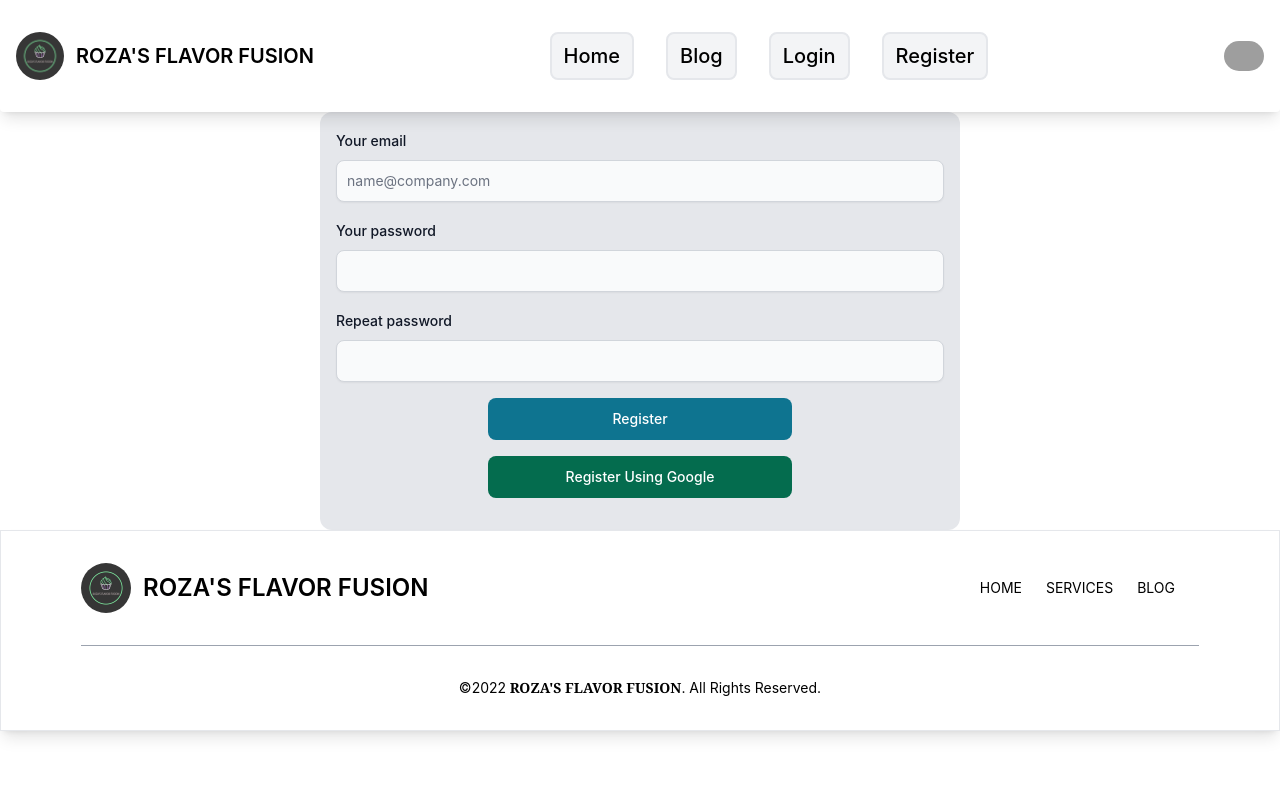
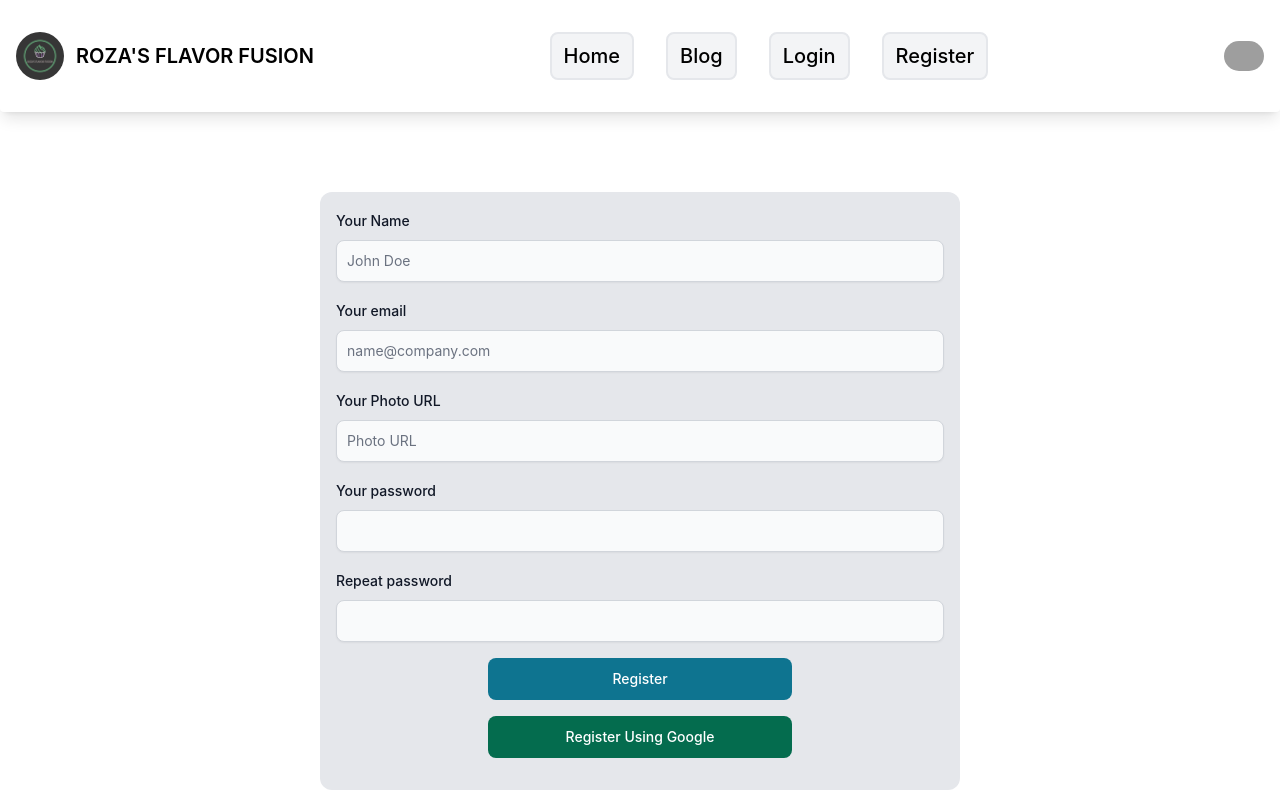
Before and after one commit to Emon1304013/service-review-client, a React (Create React App) app: page /register in a window 1280 px wide. Shown: the top 800 px of the page. Built offline with nearby package versions, Linux system fonts and the light colour scheme; no server answers; grey boxes are pictures that could not be loaded.

Commit message:
Service Card button color changed

```diff
--- a/src/pages/Home/ServiceSection/ServiceCard.js
+++ b/src/pages/Home/ServiceSection/ServiceCard.js
@@ -20,7 +20,7 @@ const ServiceCard = ({ service }) => {
       </p>
       <div className="flex items-center justify-between">
         <p className="text-xl font-bold">Price: {price}</p>
-        <Link to={`/services/${_id}`}><Button >View Details</Button></Link>
+        <Link to={`/services/${_id}`}><Button size="lg" gradientDuoTone="cyanToBlue" className="font-large">View Details</Button></Link>
       </div>
       </Card>
       </PhotoView>
--- a/src/pages/Home/ServiceSection/ServiceSection.js
+++ b/src/pages/Home/ServiceSection/ServiceSection.js
@@ -16,7 +16,7 @@ const ServiceSection = () => {
   return (
     <div className="mb-8">
       <h2 className="text-2xl lg:text-5xl text-center font-serif mb-8">
-        Our Services
+        My Services
       </h2>
 
       <div>
@@ -27,7 +27,8 @@ const ServiceSection = () => {
           ></ServiceCard>)}
         </div>
       </div>
-      <Link to='/services'><Button className="my-8 mx-auto">View All</Button></Link>
+      <Link to='/services'><Button
+      gradientDuoTone="greenToBlue" size="xl" className="my-8 w-2/12 mx-auto">View All</Button></Link>
     </div>
   );
 };
--- a/src/pages/Login/Login.js
+++ b/src/pages/Login/Login.js
@@ -61,12 +61,32 @@ const Login = () => {
 
   const handleGoogleSignin = () => {
     googleSignIn().then((result) => {
+      const user = result.user;
+      const currentUser = {
+        email: user?.email,
+      }
+      fetch('https://roza-fusion-server.vercel.app/jwt',{
+          method:"POST",
+          headers:{
+            'content-type':'application/json'
+          },
+          body: JSON.stringify(currentUser)
+        })
+        .then(res => res.json())
+        .then(data => {
+          console.log(data);
+          localStorage.setItem('auth-token',data.token)
+        })
+        .catch(err => {
+          console.log(err);
+        })
       navigate(from, { replace: true });
     });
   };
 
   return (
-    <div className="w-full lg:w-1/2 mx-4 lg:mx-auto bg-gray-200 p-4 rounded-xl">
+    <div className='h-[50vh] mt-20' >
+      <div className="w-full lg:w-1/2 mx-4 lg:mx-auto bg-gray-200 p-4 rounded-xl">
       <form
         onSubmit={handleSignIn}
         className="flex flex-col gap-4"
@@ -110,6 +130,7 @@ const Login = () => {
         Login Using Google
       </Button>
     </div>
+    </div>
   );
 };
 
--- a/src/pages/Register/Register.js
+++ b/src/pages/Register/Register.js
@@ -19,6 +19,10 @@ const Register = () => {
     // const name = form.name.value;
     const email = form.email.value;
     const password = form.password.value;
+    const confirm = form.confirm.value;
+    if(password !== confirm){
+     return toast.error("Password Didn't Match")
+    }
     createUser(email, password)
       .then((result) => {
         const user = result.user;
@@ -38,11 +42,25 @@ const Register = () => {
   };
 
   return (
-    <div className="w-full lg:w-1/2 mx-4 lg:mx-auto bg-gray-200 p-4 rounded-xl">
+    <div className="h-[90vh] mt-20">
+      <div className="w-full lg:w-1/2 mx-4 lg:mx-auto bg-gray-200 p-4 rounded-xl">
       <form
         onSubmit={handleRegister}
         className="flex flex-col gap-4"
       >
+        <div>
+          <div className="mb-2 block">
+            <Label value="Your Name" />
+          </div>
+          <TextInput
+            type="text"
+            placeholder="John Doe"
+            required={true}
+            shadow={true}
+            name="name"
+          />
+        </div>
+
         <div>
           <div className="mb-2 block">
             <Label value="Your email" />
@@ -56,6 +74,20 @@ const Register = () => {
             name="email"
           />
         </div>
+
+        <div>
+          <div className="mb-2 block">
+            <Label value="Your Photo URL" />
+          </div>
+          <TextInput
+            type="text"
+            placeholder="Photo URL"
+            required={true}
+            shadow={true}
+            name="photo"
+          />
+        </div>
+
         <div>
           <div className="mb-2 block">
             <Label htmlFor="password2" value="Your password" />
@@ -73,10 +105,10 @@ const Register = () => {
             <Label htmlFor="repeat-password" value="Repeat password" />
           </div>
           <TextInput
-            id="repeat-password"
             type="password"
             required={true}
             shadow={true}
+            name="confirm"
           />
         </div>
         <Button type="submit" className="w-1/2 mx-auto">
@@ -92,6 +124,7 @@ const Register = () => {
         Register Using Google
       </Button>
     </div>
+    </div>
   );
 };
 
--- a/src/pages/Services/Services.js
+++ b/src/pages/Services/Services.js
@@ -1,15 +1,21 @@
-import React, { useEffect, useState } from 'react';
+import React, { useContext, useEffect, useState } from 'react';
+import { AuthContext } from '../../contexts/UserContext';
 import { useTitle } from '../../hooks/useTitle';
 import ServiceCard from '../Home/ServiceSection/ServiceCard';
 
 const Services = () => {
+    const { setLoading } = useContext(AuthContext)
     const [services,setServices] = useState([]);
     useTitle('Our Services')
 
     useEffect(()=> {
+        setLoading(true)
         fetch('https://roza-fusion-server.vercel.app/services')
         .then(res => res.json())
-        .then(data => {setServices(data.data)})
+        .then(data => {
+            setServices(data.data)
+            setLoading(false)
+        })
         .catch(err => console.log(err))
       },[])
       console.log(services);
--- a/src/pages/UserReviews/ReviewDataTable.js
+++ b/src/pages/UserReviews/ReviewDataTable.js
@@ -74,8 +74,9 @@ const ReviewDataTable = ({ review, refresh, setRefresh }) => {
       </Table.Cell>
       <Table.Cell className="flex flex-col gap-2">
 
+
         <React.Fragment>
-          <Button className="px-3 py-1 text-xl font-bold" onClick={()=>setVisible(true)}>Edit</Button>
+          <Button className="px-3 py-1 text-xl font-bold" onClick={()=>setVisible(true)} gradientMonochrome="success" size="lg">Edit</Button>
           <Modal show={visible} size="md" popup={true} onClose={()=>setVisible(false)}>
             <Modal.Header />
             <Modal.Body>
--- a/src/pages/UserReviews/UserReviews.js
+++ b/src/pages/UserReviews/UserReviews.js
@@ -6,12 +6,13 @@ import { useTitle } from "../../hooks/useTitle";
 import ReviewDataTable from "./ReviewDataTable";
 
 const UserReviews = () => {
-  const { user } = useContext(AuthContext);
+  const { user,setLoading } = useContext(AuthContext);
   const [reviews, setReviews] = useState([]);
   const [refresh, setRefresh] = useState(false);
   useTitle('My Reviews')
 
   useEffect(() => {
+
     fetch(`https://roza-fusion-server.vercel.app/user-reviews/${user?.email}`,{
       headers:{
         authorization : `Bearer ${localStorage.getItem('auth-token')}`
@@ -28,14 +29,11 @@ const UserReviews = () => {
   return <>
   {reviews?.length>0 ?
   <>
-  <Table className="my-10 w-11/12 mx-auto">
+  <Table className="my-10 w-full lg:w-11/12 mx-auto overflow-auto">
       <Table.Head>
         <Table.HeadCell>Service Name</Table.HeadCell>
         <Table.HeadCell className="text-center">Reviews</Table.HeadCell>
         <Table.HeadCell>Action</Table.HeadCell>
-        <Table.HeadCell>
-          <span className="sr-only">Edit</span>
-        </Table.HeadCell>
       </Table.Head>
       <Table.Body className="divide-y">
         {reviews?.map((review) => <ReviewDataTable
@@ -51,7 +49,7 @@ const UserReviews = () => {
     </Table>
     </> :
     <p className="text-center font-bold text-2xl my-10">
-      No Reviews Available. <Link className="underline" to='/'>Please Review</Link>
+      No Reviews Available. <Link className="underline" to='/services'>Please Review</Link>
     </p>}
 
   </>;
```
